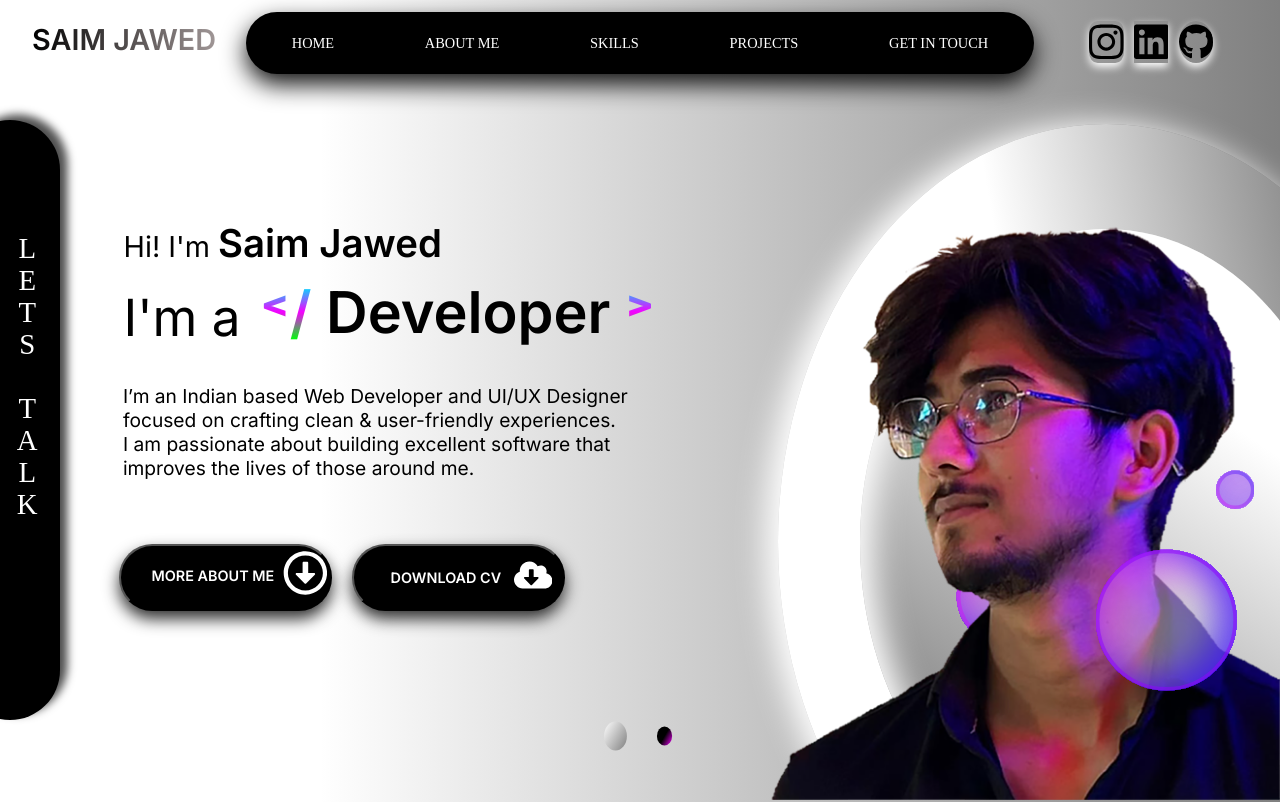
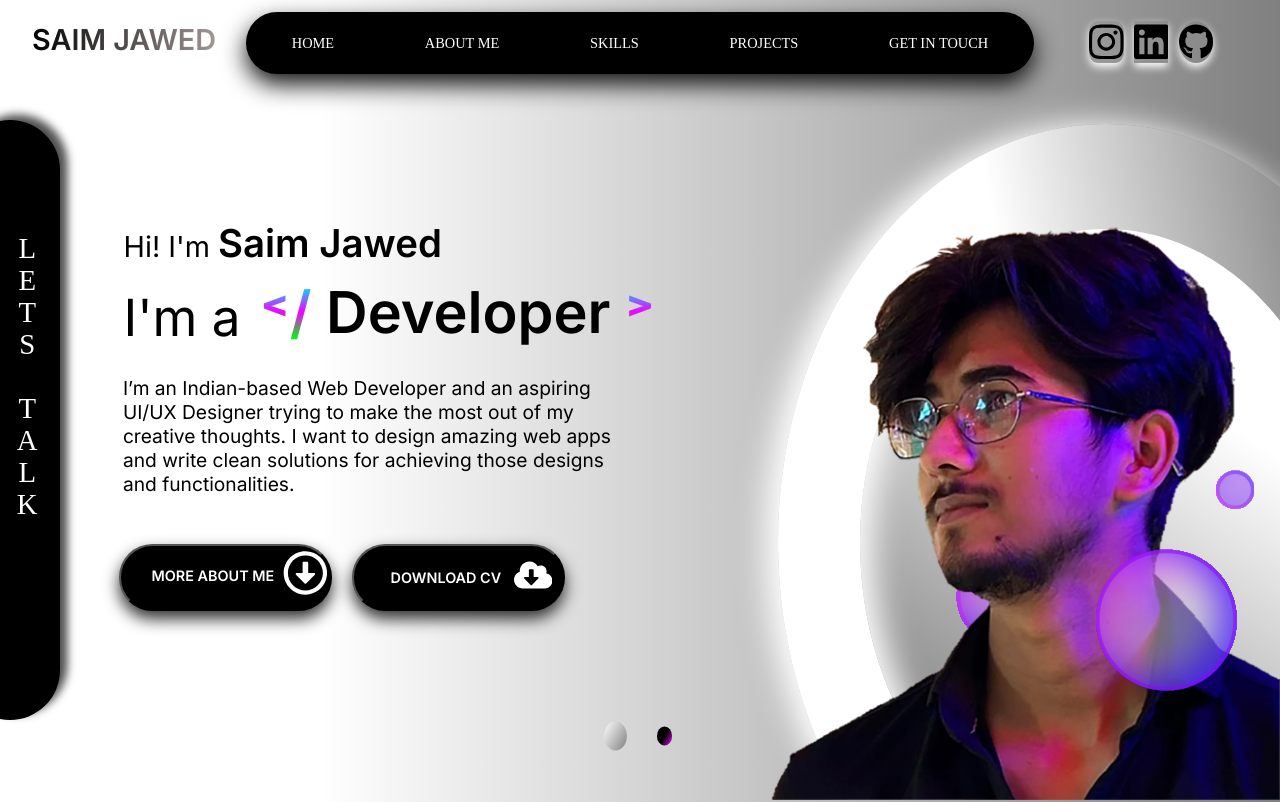
Before and after one commit to saimjawed254/Portfolio_Frontend, a React (Vite) app: page / in a window 1280 px wide. Shown: the top 802 px of the page. Built offline with nearby package versions, Linux system fonts and the light colour scheme; no server answers.

Commit message:
hero text change

```diff
--- a/src/Components/Hero.css
+++ b/src/Components/Hero.css
@@ -299,9 +299,10 @@ overflow:hidden;
 
 .content-light-mode{
   position: absolute;
-  top: 48vh;
+  top: 47vh;
   left: 9.6vw;
 
+  width: 40vw;
   color: #efefef;
   font-family: Inter;
   font-size: 1.5vw;
@@ -312,9 +313,10 @@ overflow:hidden;
 
 .content-dark-mode{
   position: absolute;
-  top: 48vh;
+  top: 47vh;
   left: 9.6vw;
 
+  width: 40vw;
   color: #000;
   font-family: Inter;
   font-size: 1.5vw;
@@ -1039,6 +1041,7 @@ box-shadow: 1vw 0 4vh 0 #ffffff inset;
     top: 30vh;
     left: 9.6vw;
 
+    width: 80vw;
     color: #efefef;
     font-family: Inter;
     font-size: 1.5vh;
@@ -1051,7 +1054,7 @@ box-shadow: 1vw 0 4vh 0 #ffffff inset;
     position: absolute;
     top: 30vh;
     left: 9.6vw;
-
+  width: 80vw;
     color: #000;
     font-family: Inter;
     font-size: 1.5vh;
@@ -1775,6 +1778,7 @@ box-shadow: 1vw 0 4vh 0 #ffffff inset;
     position: absolute;
     top: 30vh;
     left: 9.6vw;
+    width: 80vw;
 
     color: #efefef;
     font-family: Inter;
@@ -1789,6 +1793,7 @@ box-shadow: 1vw 0 4vh 0 #ffffff inset;
     top: 30vh;
     left: 9.6vw;
 
+    width: 80vw;
     color: #000;
     font-family: Inter;
     font-size: 2vh;
--- a/src/Components/Hero.jsx
+++ b/src/Components/Hero.jsx
@@ -42,10 +42,10 @@ const timeC=()=>{
                 <span className={"heading4"}>&#707;</span>
                 </div>
 
-                <div className={"content-"+modeActive.mode}>I’m an Indian based Web Developer and UI/UX Designer <br />
-                    focused on crafting clean & user-friendly experiences. <br />
-                   I am passionate about building excellent software that <br />improves
-                   the lives of those around me.</div>
+                <div className={"content-"+modeActive.mode}>I’m an Indian-based Web Developer and an aspiring UI/UX Designer
+                    trying to make the most out of my creative thoughts.
+                   I want to design amazing web apps and write clean solutions for achieving those designs and functionalities.
+                   </div>
                    <Link to='/' onClick={timeA} >
                     <button className={"button1-"+modeActive.mode}><div className={"text1"}>MORE ABOUT ME </div><FaRegArrowAltCircleDown className={'down-arrow'}/></button>
                     </Link>
```
